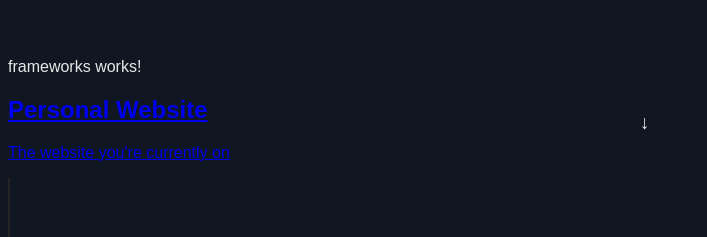
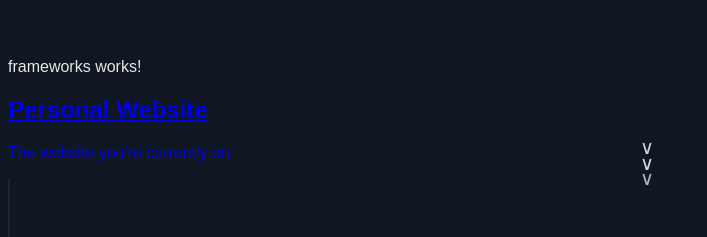
Before and after one commit to bobbypinard/Personal-website, an Angular app: page / in a window 1280 px wide. Shown: the part 886-1123 px from the top of the page, without its empty margins (0-707 px from the left). Built offline with nearby package versions, Linux system fonts and the light colour scheme.

Commit message:
Arrow lighting done

```diff
--- a/src/app/components/intro/intro.component.css
+++ b/src/app/components/intro/intro.component.css
@@ -28,6 +28,24 @@
     100% {transform: translateY(0);}
 }
 
+@keyframes lightUpFast {
+    0% {opacity: .1}
+    25% {opacity: 1}
+    100% {opacity: .1}
+}
+
+@keyframes lightUp {
+    0% {opacity: .1}
+    50% {opacity: 1}
+    100% {opacity: .1}
+}
+
+@keyframes lightUpSlow {
+    0% {opacity: .1}
+    75% {opacity: 1}
+    100% {opacity: .1}
+}
+
 #intro {
     height: 100vh;
     padding-top: 15vh;
@@ -52,10 +70,27 @@
     display: block;
 }
 
-#arrowDown {
-    animation: 1s ease bounceDown infinite;
+#arrows {
+    animation: 1.5s ease bounceDown infinite;
     font-size: 1.2rem;
     padding-left: 50%;
     padding-top: 50%;
     display: block;
+    list-style-type: none;
 }
+
+.arrow {
+    line-height: .80;
+}
+
+.arr1 {
+    animation: 1.5s lightUpFast infinite;
+}
+
+.arr2 {
+    animation: 1.5s lightUp infinite;
+}
+
+.arr3 {
+    animation: 1.5s lightUpSlow infinite;
+}
--- a/src/app/components/intro/intro.component.html
+++ b/src/app/components/intro/intro.component.html
@@ -3,5 +3,10 @@
     <span id="name">Bobby Pinard</span><br>
 
     <span id="traits">Front end developer &vert; Linux nerd &vert; F1 fanatic</span>
-    <span id="arrowDown">&darr;</span>
+
+    <ul id="arrows">
+        <li class="arrow arr1">&or;</li>
+        <li class="arrow arr2">&or;</li>
+        <li class="arrow arr3">&or;</li>
+    </ul>
 </div>
```
